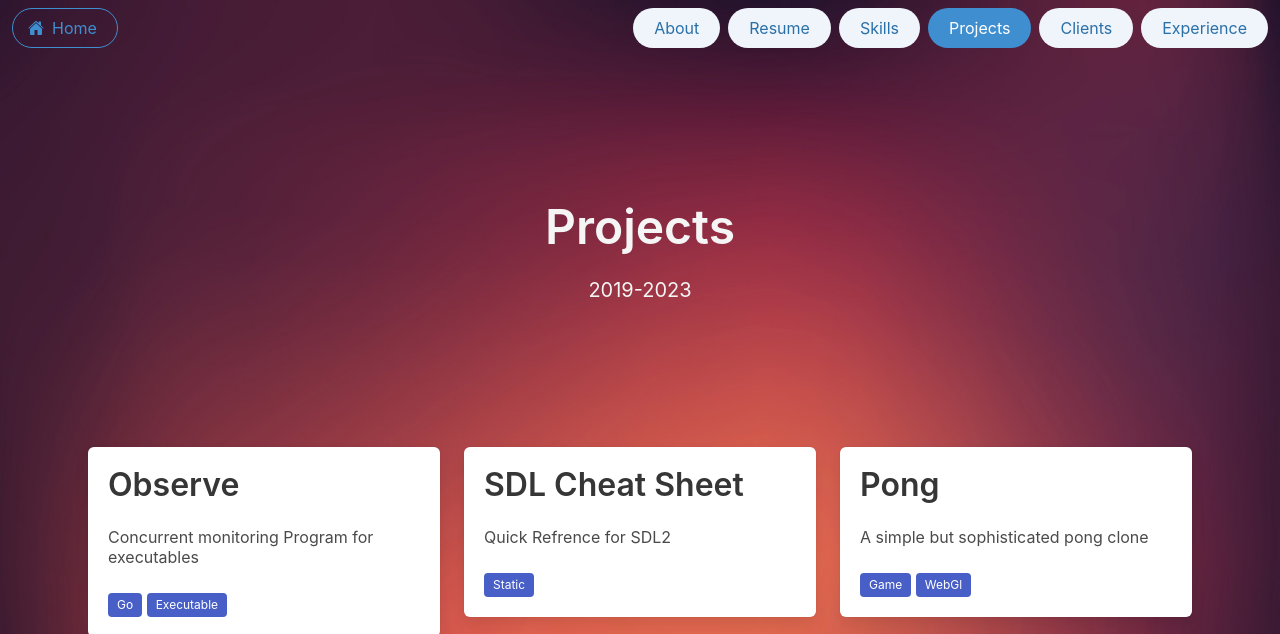
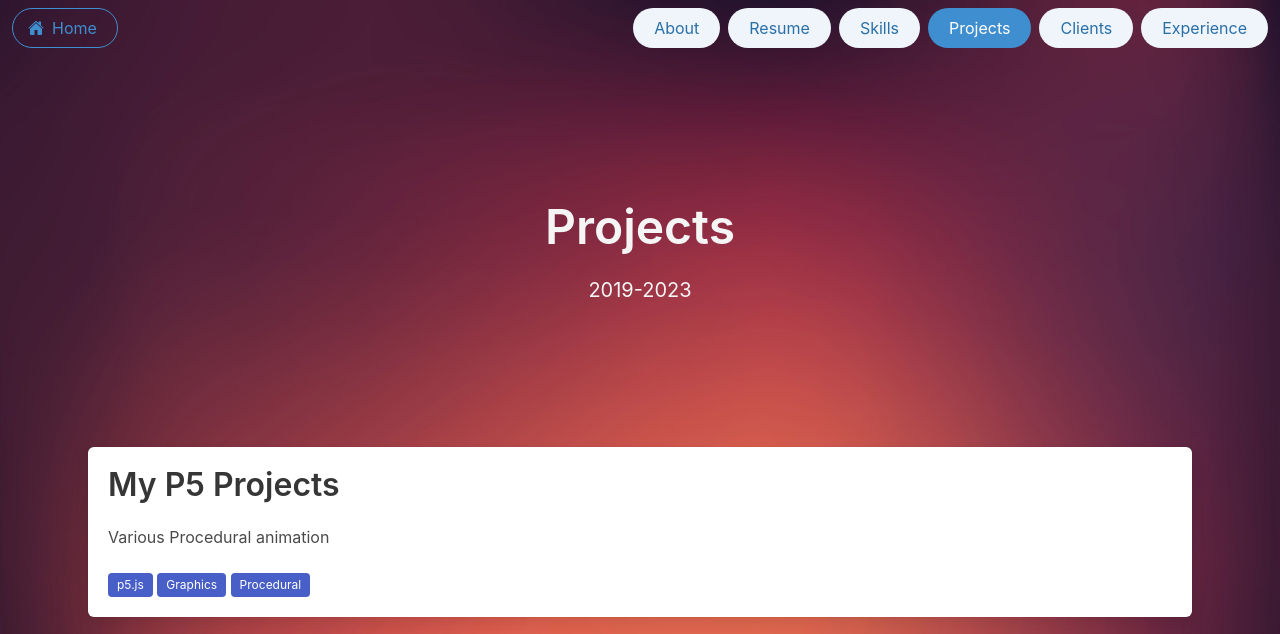
Before and after one commit to biswas08433/cv, a plain HTML site: page projects.html in a window 1280 px wide. Shown: the top 634 px of the page. Drawn offline with nearby package versions, Linux system fonts and the light colour scheme.

Commit message:
added p5

```diff
--- a/projects.html
+++ b/projects.html
@@ -74,8 +74,22 @@
         </div>
     </section>
 
-    <div class="container has-text-light">
-        <div class="columns mx-3">
+    <div class="container has-text-light ">
+        <div class="columns mx-3 is-multiline">
+            <div class="column is-full">
+                <div class="block">
+                    <a href="https://biswas08433.github.io/p5/" target="_blank">
+                        <div class="box">
+                            <h2 class="title is-3 is-spaced">My P5 Projects</h2>
+                            <p class="subtitle is-6">Various Procedural animation</p>
+                            <span class="tag is-link">p5.js</span>
+                            <span class="tag is-link">Graphics</span>
+                            <span class="tag is-link">Procedural</span>
+                        </div>
+
+                    </a>
+                </div>
+            </div>
             <div class="column">
                 <div class="block">
                     <a href="https://github.com/biswas08433/observe" target="_blank">
```
